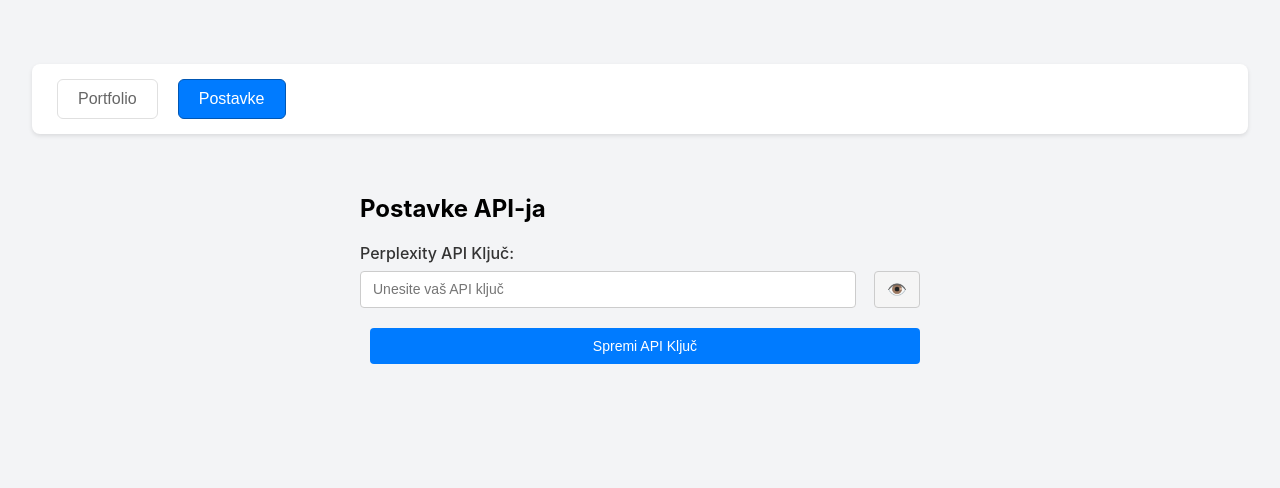
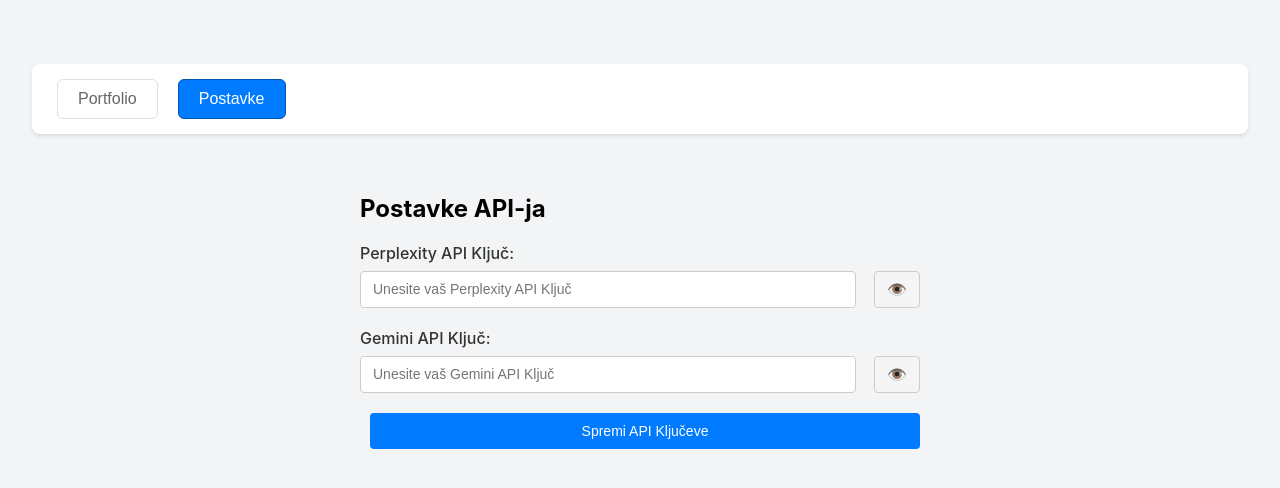
Before and after one commit to Ja1Denis/PortfolioTracker, a React (Create React App) app: page / in a window 1280 px wide. Both pictures are taken after typing "5" into the empty fields and a click on the button "Postavke". Shown: the top 488 px of the page. Built offline with nearby package versions, Linux system fonts and the light colour scheme.

Commit message:
Implementirana podrška za Gemini API uz postojeći Perplexity API
- Dodano polje za Gemini API ključ u postavkama
- Implementiran fallback mehanizam u stockService.js
- Ažuriran server.js za podršku oba API-ja
- Poboljšano rukovanje greškama

```diff
--- a/src/components/ApiSettings.js
+++ b/src/components/ApiSettings.js
@@ -2,54 +2,79 @@
 import styles from './ApiSettings.module.css';
 
 const ApiSettings = () => {
-  const [apiKey, setApiKey] = useState('');
-  const [showKey, setShowKey] = useState(false);
+  const [apiKeys, setApiKeys] = useState({
+    perplexity: '',
+    gemini: ''
+  });
+  const [showKeys, setShowKeys] = useState({
+    perplexity: false,
+    gemini: false
+  });
   const [saveStatus, setSaveStatus] = useState('');
 
   useEffect(() => {
-    const savedKey = localStorage.getItem('perplexityApiKey');
-    if (savedKey) {
-      setApiKey(savedKey);
-    }
+    const savedPerplexityKey = localStorage.getItem('perplexityApiKey');
+    const savedGeminiKey = localStorage.getItem('geminiApiKey');
+
+    setApiKeys({
+      perplexity: savedPerplexityKey || '',
+      gemini: savedGeminiKey || ''
+    });
   }, []);
 
   const handleSubmit = (e) => {
     e.preventDefault();
-    localStorage.setItem('perplexityApiKey', apiKey);
-    setSaveStatus('API ključ je uspješno spremljen!');
+    localStorage.setItem('perplexityApiKey', apiKeys.perplexity);
+    localStorage.setItem('geminiApiKey', apiKeys.gemini);
+    setSaveStatus('API ključevi su uspješno spremljeni!');
     setTimeout(() => setSaveStatus(''), 3000);
   };
 
-  const toggleShowKey = () => {
-    setShowKey(!showKey);
+  const toggleShowKey = (provider) => {
+    setShowKeys(prev => ({
+      ...prev,
+      [provider]: !prev[provider]
+    }));
   };
+
+  const handleKeyChange = (provider, value) => {
+    setApiKeys(prev => ({
+      ...prev,
+      [provider]: value
+    }));
+  };
+
+  const renderApiKeyInput = (provider, label) => (
+    <div className={styles.inputGroup}>
+      <label htmlFor={`${provider}Key`}>{label}:</label>
+      <div className={styles.inputWrapper}>
+        <input
+          type={showKeys[provider] ? 'text' : 'password'}
+          id={`${provider}Key`}
+          value={apiKeys[provider]}
+          onChange={(e) => handleKeyChange(provider, e.target.value)}
+          placeholder={`Unesite vaš ${label}`}
+          className={styles.input}
+        />
+        <button
+          type="button"
+          onClick={() => toggleShowKey(provider)}
+          className={styles.toggleButton}
+        >
+          {showKeys[provider] ? '🙈' : '👁️'}
+        </button>
+      </div>
+    </div>
+  );
 
   return (
     <div className={styles.container}>
       <h2>Postavke API-ja</h2>
       <form onSubmit={handleSubmit} className={styles.form}>
-        <div className={styles.inputGroup}>
-          <label htmlFor="apiKey">Perplexity API Ključ:</label>
-          <div className={styles.inputWrapper}>
-            <input
-              type={showKey ? 'text' : 'password'}
-              id="apiKey"
-              value={apiKey}
-              onChange={(e) => setApiKey(e.target.value)}
-              placeholder="Unesite vaš API ključ"
-              className={styles.input}
-            />
-            <button
-              type="button"
-              onClick={toggleShowKey}
-              className={styles.toggleButton}
-            >
-              {showKey ? '🙈' : '👁️'}
-            </button>
-          </div>
-        </div>
+        {renderApiKeyInput('perplexity', 'Perplexity API Ključ')}
+        {renderApiKeyInput('gemini', 'Gemini API Ključ')}
         <button type="submit" className={styles.submitButton}>
-          Spremi API Ključ
+          Spremi API Ključeve
         </button>
       </form>
       {saveStatus && <div className={styles.status}>{saveStatus}</div>}
--- a/src/services/stockService.js
+++ b/src/services/stockService.js
@@ -2,23 +2,49 @@
 
 const getStockPrice = async (symbol) => {
   try {
-    const apiKey = localStorage.getItem('perplexityApiKey');
-    if (!apiKey) {
-      throw new Error('API ključ nije postavljen. Molimo postavite ga u Postavkama.');
+    // Prvo pokušaj s Perplexity API-jem
+    const perplexityKey = localStorage.getItem('perplexityApiKey');
+    if (perplexityKey) {
+      try {
+        console.log('Pokušavam dohvatiti cijenu s Perplexity API-jem za:', symbol);
+        const response = await axios.post('http://localhost:3001/api/stock-price', {
+          symbol,
+          apiKey: perplexityKey,
+          provider: 'perplexity'
+        });
+
+        if (response.data.price) {
+          console.log('Dohvaćena cijena preko Perplexity:', response.data.price);
+          return response.data.price;
+        }
+      } catch (perplexityError) {
+        console.warn('Greška s Perplexity API-jem:', perplexityError.message);
+      }
     }
 
-    console.log('Dohvaćanje cijene za:', symbol);
-    const response = await axios.post('http://localhost:3001/api/stock-price', {
-      symbol,
-      apiKey
-    });
+    // Ako Perplexity ne uspije ili nije konfiguriran, pokušaj s Gemini
+    const geminiKey = localStorage.getItem('geminiApiKey');
+    if (geminiKey) {
+      try {
+        console.log('Pokušavam dohvatiti cijenu s Gemini API-jem za:', symbol);
+        const response = await axios.post('http://localhost:3001/api/stock-price', {
+          symbol,
+          apiKey: geminiKey,
+          provider: 'gemini'
+        });
 
-    if (response.data.price) {
-      console.log('Dohvaćena cijena:', response.data.price);
-      return response.data.price;
-    } else {
-      throw new Error('Cijena nije dostupna');
+        if (response.data.price) {
+          console.log('Dohvaćena cijena preko Gemini:', response.data.price);
+          return response.data.price;
+        }
+      } catch (geminiError) {
+        console.warn('Greška s Gemini API-jem:', geminiError.message);
+        throw geminiError; // Ako ni Gemini ne radi, propagiraj grešku
+      }
     }
+
+    // Ako niti jedan API nije konfiguriran
+    throw new Error('Niti jedan API ključ nije postavljen. Molimo postavite barem jedan API ključ u Postavkama.');
   } catch (error) {
     console.error('Greška pri dohvaćanju cijene dionice:', {
       symbol,
@@ -26,7 +52,7 @@
       status: error.response?.status,
       details: error.response?.data
     });
-    throw error; // Propagiramo grešku dalje
+    throw error;
   }
 };
 
```
Also changed, not shown: server.js (+42 -11 lines).
